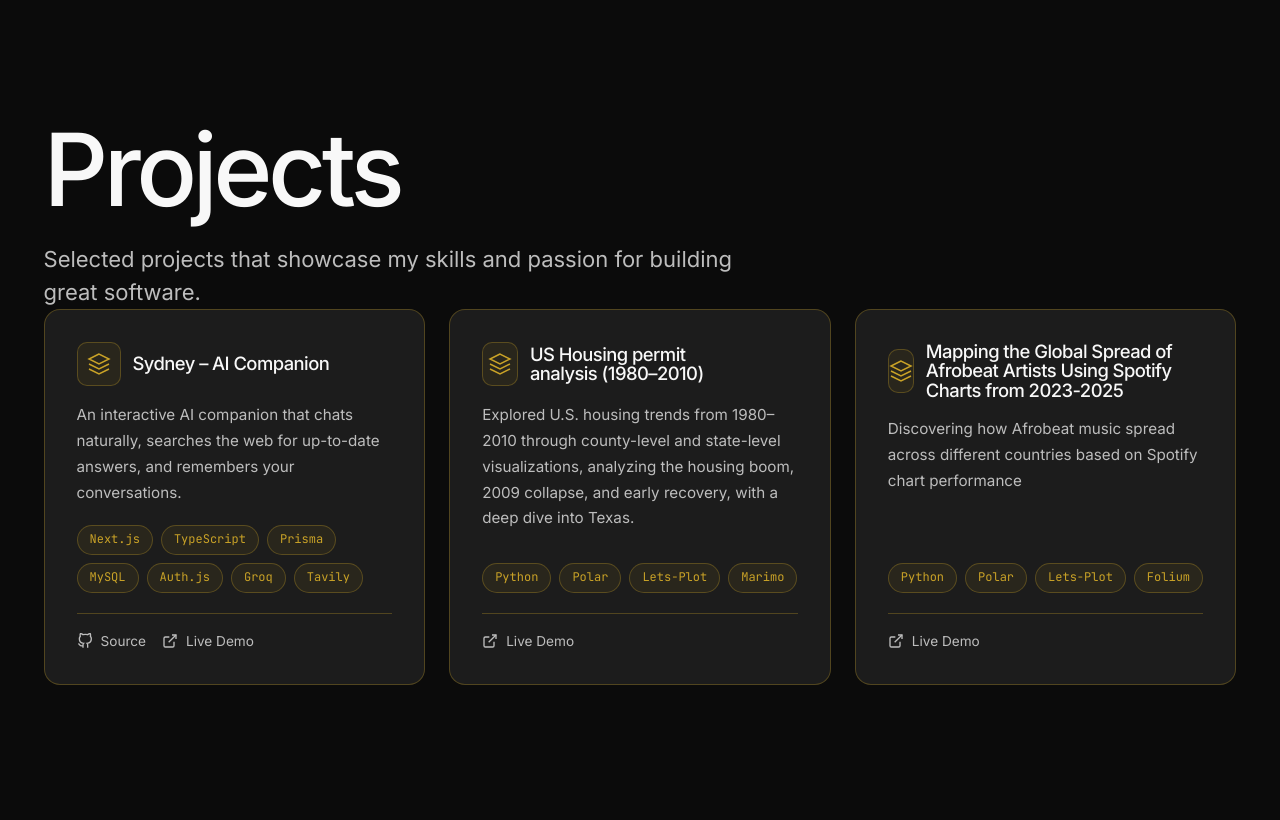
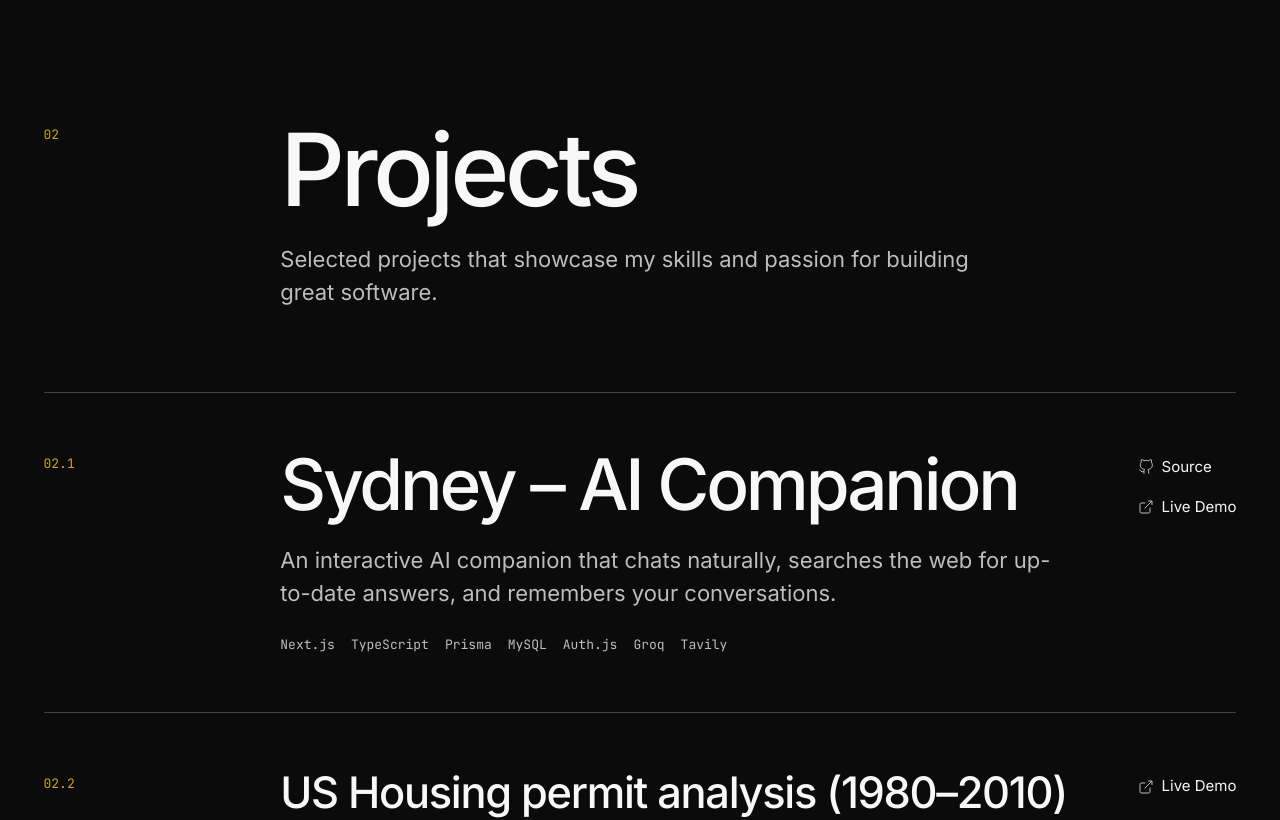
Before and after one commit to sydneyjnr/Sydney-Portfolio, a React (Vite) app: page / in a window 1280 px wide. Shown: the part 1740-2560 px from the top of the page. Built offline with nearby package versions, Linux system fonts and the light colour scheme.

Commit message:
style: turn project cards into ruled index rows with a lead project

```diff
--- a/src/components/Projects.css
+++ b/src/components/Projects.css
@@ -1,109 +1,130 @@
-.projects__reveal {
-  animation: slideUp 0.6s ease forwards;
-  animation-timeline: view();
-  animation-range: entry 0% entry 30%;
+.project {
+  padding-block: clamp(var(--space-8), 1.5rem + 2.5vw, var(--space-16));
+  border-top: 1px solid var(--rule-strong);
 }
 
-.projects__grid {
-  display: grid;
-  grid-template-columns: repeat(auto-fit, minmax(340px, 1fr));
-  gap: 24px;
+.project:last-child {
+  padding-bottom: 0;
 }
 
-.project-card {
-  background: var(--bg-card);
-  border: 1px solid var(--border-gold);
-  border-radius: 16px;
-  padding: 32px;
-  display: flex;
-  flex-direction: column;
-  transition: transform 0.3s ease, box-shadow 0.3s ease, border-color 0.3s ease;
-  animation: slideUp 0.6s ease forwards;
-  animation-timeline: view();
-  animation-range: entry 0% entry 20%;
+.project__main {
+  display: grid;
+  grid-template-columns: minmax(0, 1fr) auto;
+  gap: var(--space-8) var(--space-16);
+  align-items: start;
+  min-width: 0;
 }
 
-.project-card:hover {
-  transform: translateY(-6px);
-  box-shadow: 0 12px 40px rgba(212, 175, 55, 0.12);
-  border-color: var(--gold-soft);
+.project__title {
+  font-size: var(--step-title);
+  line-height: 1.1;
+  margin-bottom: var(--space-4);
+  max-width: 24em;
 }
 
-.project-card__header {
-  display: flex;
-  align-items: center;
-  gap: 12px;
-  margin-bottom: 16px;
+/* The lead project gets the room: first in the list, largest on the page. */
+.project:first-child .project__title {
+  font-size: clamp(2.25rem, 1.4rem + 3.8vw, 4.5rem);
+  line-height: 1;
+  letter-spacing: var(--tracking-display);
+  margin-bottom: var(--space-6);
 }
 
-.project-card__icon {
-  width: 44px;
-  height: 44px;
-  display: flex;
-  align-items: center;
-  justify-content: center;
-  border-radius: 10px;
-  background: rgba(201, 162, 39, 0.08);
-  border: 1px solid var(--border-gold);
+.project:first-child .project__description {
+  font-size: var(--step-lead);
+  line-height: 1.5;
 }
 
-.project-card__title {
-  font-size: 1.15rem;
+.project__title a {
   color: var(--text-primary);
 }
 
-.project-card__description {
-  color: var(--text-secondary);
-  font-size: 0.95rem;
-  line-height: 1.7;
-  margin-bottom: 20px;
-  flex: 1;
-}
-
-.project-card__tags {
-  display: flex;
-  flex-wrap: wrap;
-  gap: 8px;
-  margin-bottom: 20px;
-}
-
-.project-card__tag {
-  font-family: var(--font-mono);
-  font-size: 0.75rem;
-  padding: 4px 12px;
-  border-radius: 20px;
-  background: rgba(201, 162, 39, 0.08);
-  color: var(--gold-soft);
-  border: 1px solid var(--border-gold);
-}
-
-.project-card__links {
-  display: flex;
-  gap: 16px;
-  padding-top: 16px;
-  border-top: 1px solid var(--border-gold);
-}
-
-.project-card__link {
-  display: flex;
-  align-items: center;
-  gap: 8px;
-  font-size: 0.85rem;
-  color: var(--text-secondary);
-  text-decoration: none;
-  transition: color 0.3s ease;
-}
-
-.project-card__link:hover {
+.project__title a:hover {
   color: var(--gold-rich);
 }
 
-@media (max-width: 768px) {
-  .projects__grid {
-    grid-template-columns: 1fr;
+.project__title a::after {
+  content: "\2197";
+  display: inline-block;
+  margin-left: 0.2em;
+  font-weight: 400;
+  color: var(--gold-rich);
+  opacity: 0;
+  transform: translate(-0.12em, 0.12em);
+  transition:
+    opacity var(--duration) var(--ease),
+    transform var(--duration) var(--ease);
+}
+
+.project__title a:hover::after,
+.project__title a:focus-visible::after {
+  opacity: 1;
+  transform: translate(0, 0);
+}
+
+.project__description {
+  color: var(--text-secondary);
+  line-height: 1.65;
+  max-width: 38em;
+  margin-bottom: var(--space-6);
+  text-wrap: pretty;
+}
+
+.project__tags {
+  list-style: none;
+  display: flex;
+  flex-wrap: wrap;
+  gap: var(--space-1) var(--space-4);
+  font-family: var(--font-mono);
+  font-size: var(--step-label);
+  color: var(--text-secondary);
+}
+
+.project__links {
+  display: flex;
+  flex-direction: column;
+  align-items: flex-start;
+  gap: var(--space-1);
+}
+
+.project__link {
+  display: inline-flex;
+  align-items: center;
+  gap: var(--space-2);
+  min-height: 36px;
+  font-size: var(--step-small);
+  color: var(--text-primary);
+  white-space: nowrap;
+}
+
+.project__link svg {
+  color: var(--text-secondary);
+  transition: color var(--duration) var(--ease);
+}
+
+.project__link:hover,
+.project__link:hover svg {
+  color: var(--gold-rich);
+}
+
+@media (max-width: 1023px) {
+  .project__main {
+    grid-template-columns: minmax(0, 1fr);
   }
 
-  .project-card {
-    padding: 24px;
+  .project__links {
+    flex-direction: row;
+    gap: var(--space-6);
+  }
+
+  .project__link {
+    min-height: 44px;
   }
 }
+
+/* No hover to reveal the arrow on touch screens: leave it out. */
+@media (hover: none) {
+  .project__title a::after {
+    content: none;
+  }
+}
--- a/src/components/Projects.jsx
+++ b/src/components/Projects.jsx
@@ -22,47 +22,45 @@ const PROJECTS = [
 export default function Projects() {
   return (
     <section id="projects" className="section projects">
-      <div className="projects__reveal">
+      <div className="section-head index-row" data-reveal>
+        <span className="section-index" aria-hidden="true">02</span>
+        <div>
           <h2 className="section-title">Projects</h2>
           <p className="section-subtitle">
             Selected projects that showcase my skills and passion for building great software.
           </p>
         </div>
+      </div>
 
-      <div className="projects__grid">
+      <div className="projects__list">
         {PROJECTS.map((project, i) => (
-          <article
-            key={project.title}
-            className="project-card"
-            style={{ animationDelay: `${i * 0.15}s` }}
-          >
-            <div className="project-card__header">
-              <div className="project-card__icon" aria-hidden="true">
-                <svg width="24" height="24" viewBox="0 0 24 24" fill="none">
-                  <path d="M12 2L2 7l10 5 10-5-10-5z" stroke="var(--gold-soft)" strokeWidth="1.5" fill="none" />
-                  <path d="M2 17l10 5 10-5" stroke="var(--gold-soft)" strokeWidth="1.5" fill="none" />
-                  <path d="M2 12l10 5 10-5" stroke="var(--gold-soft)" strokeWidth="1.5" fill="none" />
-                </svg>
+          <article key={project.title} className="project index-row" data-reveal>
+            <span className="section-index" aria-hidden="true">02.{i + 1}</span>
+            <div className="project__main">
+              <div>
+                <h3 className="project__title">
+                  <a href={project.links.live} target="_blank" rel="noreferrer">
+                    {project.title}
+                  </a>
+                </h3>
+                <p className="project__description">{project.description}</p>
+                <ul className="project__tags">
+                  {project.tags.map((tag) => (
+                    <li key={tag}>{tag}</li>
+                  ))}
+                </ul>
               </div>
-              <h3 className="project-card__title">{project.title}</h3>
-            </div>
-            <p className="project-card__description">{project.description}</p>
-            <div className="project-card__tags">
-              {project.tags.map((tag) => (
-                <span key={tag} className="project-card__tag">{tag}</span>
-              ))}
-            </div>
-            <div className="project-card__links">
+              <div className="project__links">
                 {project.links.github && (
-                <a href={project.links.github} className="project-card__link" target="_blank" rel="noreferrer">
-                  <svg width="16" height="16" viewBox="0 0 24 24" fill="none" stroke="currentColor" strokeWidth="2">
+                  <a href={project.links.github} className="project__link" target="_blank" rel="noreferrer">
+                    <svg width="16" height="16" viewBox="0 0 24 24" fill="none" stroke="currentColor" strokeWidth="1.5" aria-hidden="true">
                       <path d="M9 19c-5 1.5-5-2.5-7-3m14 6v-3.87a3.37 3.37 0 0 0-.94-2.61c3.14-.35 6.44-1.54 6.44-7A5.44 5.44 0 0 0 20 4.77 5.07 5.07 0 0 0 19.91 1S18.73.65 16 2.48a13.38 13.38 0 0 0-7 0C6.27.65 5.09 1 5.09 1A5.07 5.07 0 0 0 5 4.77a5.44 5.44 0 0 0-1.5 3.78c0 5.42 3.3 6.61 6.44 7A3.37 3.37 0 0 0 9 18.13V22" />
                     </svg>
                     Source
                   </a>
                 )}
-              <a href={project.links.live} className="project-card__link" target="_blank" rel="noreferrer">
-                <svg width="16" height="16" viewBox="0 0 24 24" fill="none" stroke="currentColor" strokeWidth="2">
+                <a href={project.links.live} className="project__link" target="_blank" rel="noreferrer">
+                  <svg width="16" height="16" viewBox="0 0 24 24" fill="none" stroke="currentColor" strokeWidth="1.5" aria-hidden="true">
                     <path d="M18 13v6a2 2 0 0 1-2 2H5a2 2 0 0 1-2-2V8a2 2 0 0 1 2-2h6" />
                     <polyline points="15 3 21 3 21 9" />
                     <line x1="10" y1="14" x2="21" y2="3" />
@@ -70,6 +68,7 @@ export default function Projects() {
                   Live Demo
                 </a>
               </div>
+            </div>
           </article>
         ))}
       </div>
```
Lines whose indentation alone changed are shown as unchanged.
